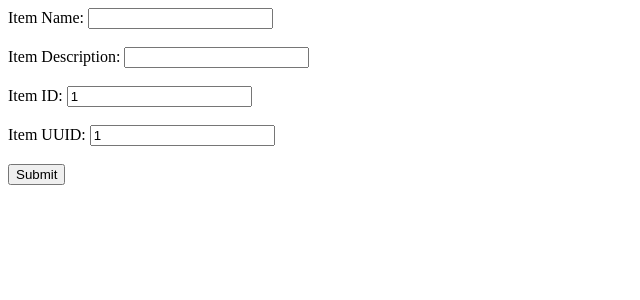
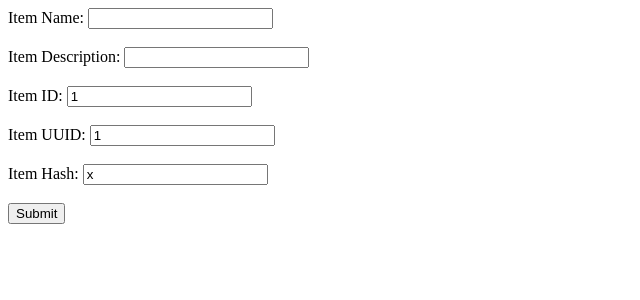
Before and after one commit to sou-008/flask-project, a Flask app: template templates/todo.html in a window 1280 px wide. Shown: the top 300 px of the page, without its empty margins (0-640 px from the left). Run offline with Flask 3, Linux system fonts and the light colour scheme; the template is opened without the code that fills it: most values are stand-ins (such as "Sample title", 1, 10 or a date in 2020); some libraries are stand-ins or nearby versions.

Commit message:
Add Item Hash field to the To-Do form

```diff
--- a/templates/todo.html
+++ b/templates/todo.html
@@ -12,5 +12,8 @@
     <label for="itemUUID">Item UUID:</label>
     <input type="text" id="itemUUID" name="itemUUID" value="{{ itemUUID }}" readonly><br><br>
 
+    <label for="itemHash">Item Hash:</label>
+    <input type="text" id="itemHash" name="itemHash" value="{{ itemHash }}" readonly><br><br>
+
     <button type="submit">Submit</button>
 </form>
```
